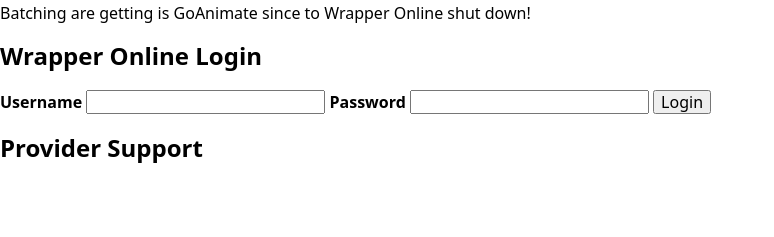
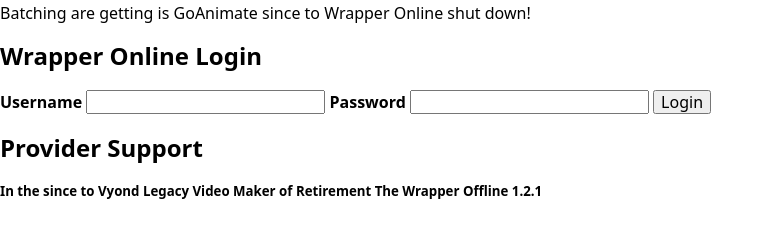
Before and after one commit to josephcrosmanplays532/GoAnimate-Login-Website, a plain HTML site: page index.html in a window 1280 px wide. Shown: the part 303-540 px from the top of the page, without its empty margins (0-774 px from the left). Drawn offline with nearby package versions, Linux system fonts and the light colour scheme; a small style sheet from the web is missing.

Commit message:
Update index.html

```diff
--- a/index.html
+++ b/index.html
@@ -36,4 +36,4 @@
 </html>
 
 <h2>Provider Support</h2>
-<div class="warning" Wrapper Online is the Legacy Video Maker>
+<h5>In the since to Vyond Legacy Video Maker of Retirement The Wrapper Offline 1.2.1</h5>
```
